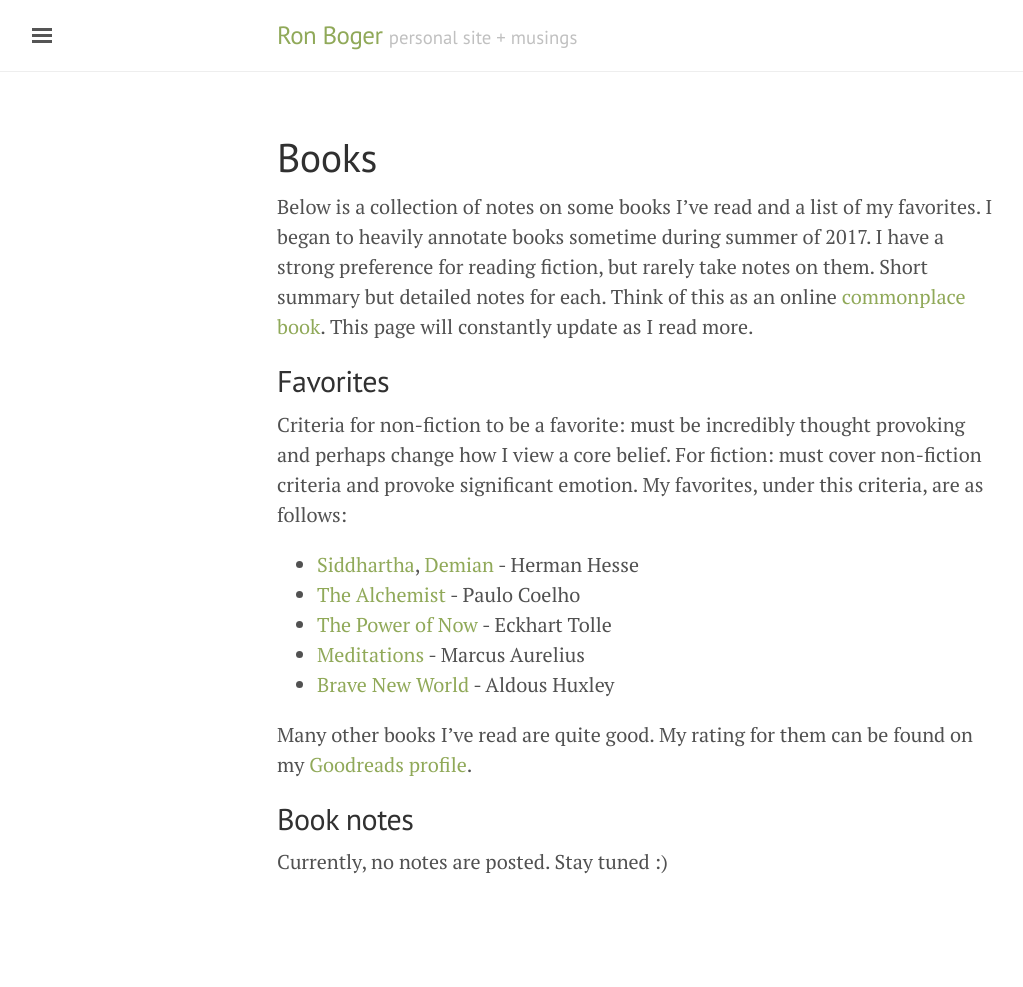
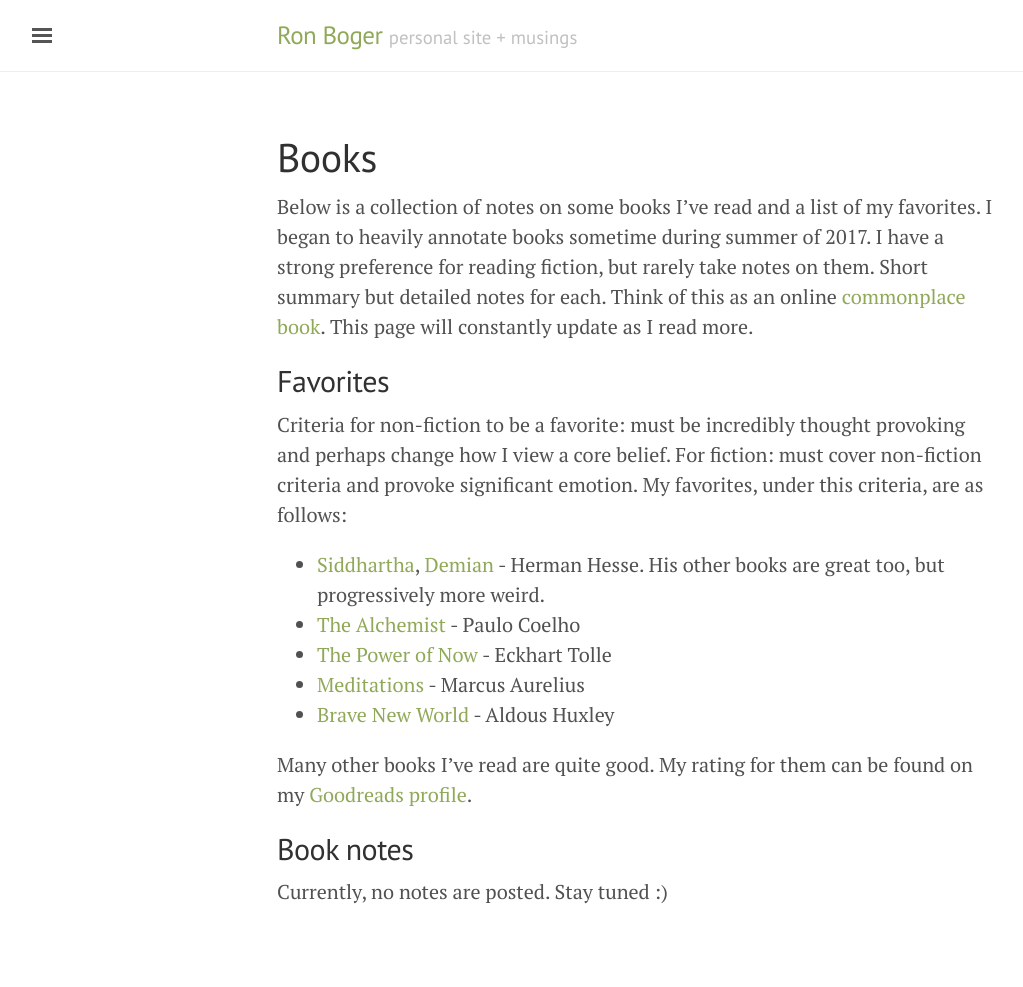
Before and after one commit to ronboger/ronboger.github.io, a Jekyll site: the page built from books.md, in a window 1280 px wide. Shown: the whole page, without its empty margins (3-1026 px from the left). Built offline with Jekyll 4.4.1, drawn with Linux system fonts in a browser that asks for light colours; before the commit the page ends 957 px from its top, so only the background shows below that.

Commit message:
some commentary

```diff
--- a/books.md
+++ b/books.md
@@ -13,7 +13,7 @@
 
 Criteria for non-fiction to be a favorite: must be incredibly thought provoking and perhaps change how I view a core belief. For fiction: must cover non-fiction criteria and provoke significant emotion. My favorites, under this criteria, are as follows:
 
-- [Siddhartha](http://amzn.to/2eNQyxw), [Demian](http://amzn.to/2gTqchR) - Herman Hesse
+- [Siddhartha](http://amzn.to/2eNQyxw), [Demian](http://amzn.to/2gTqchR) - Herman Hesse. His other books are great too, but progressively more weird.
 - [The Alchemist](http://amzn.to/2jdYRHW) - Paulo Coelho
 - [The Power of Now](http://amzn.to/2gTmOUq) - Eckhart Tolle
 - [Meditations](http://amzn.to/2wPJpaL) - Marcus Aurelius
```
